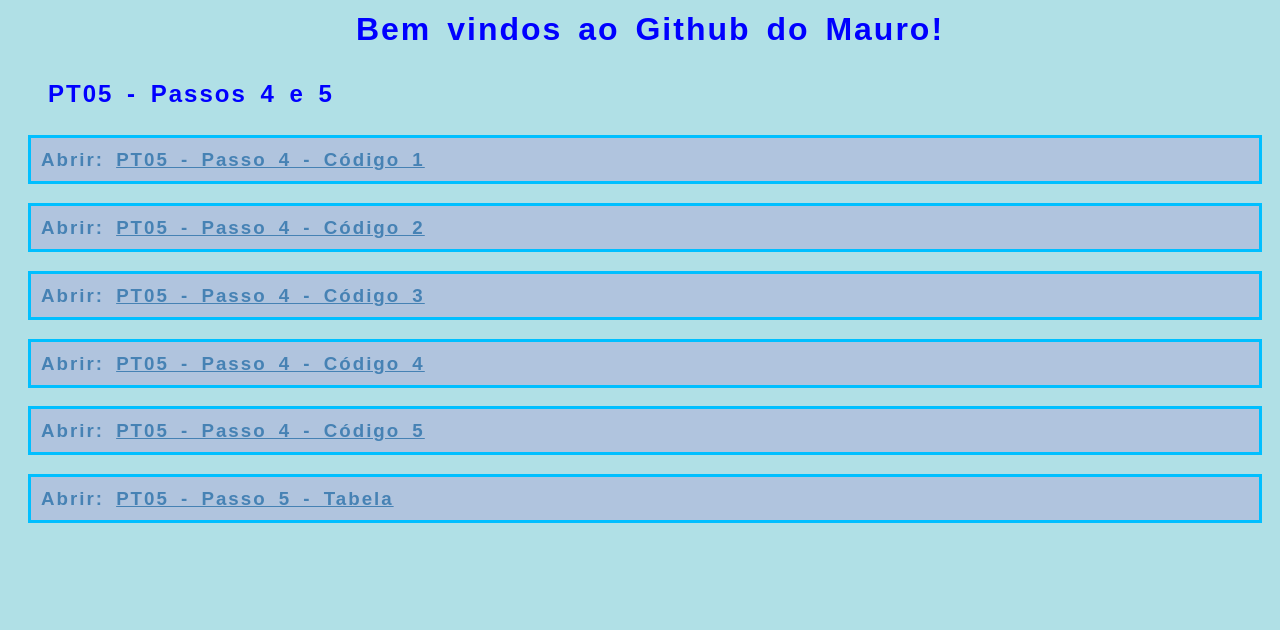
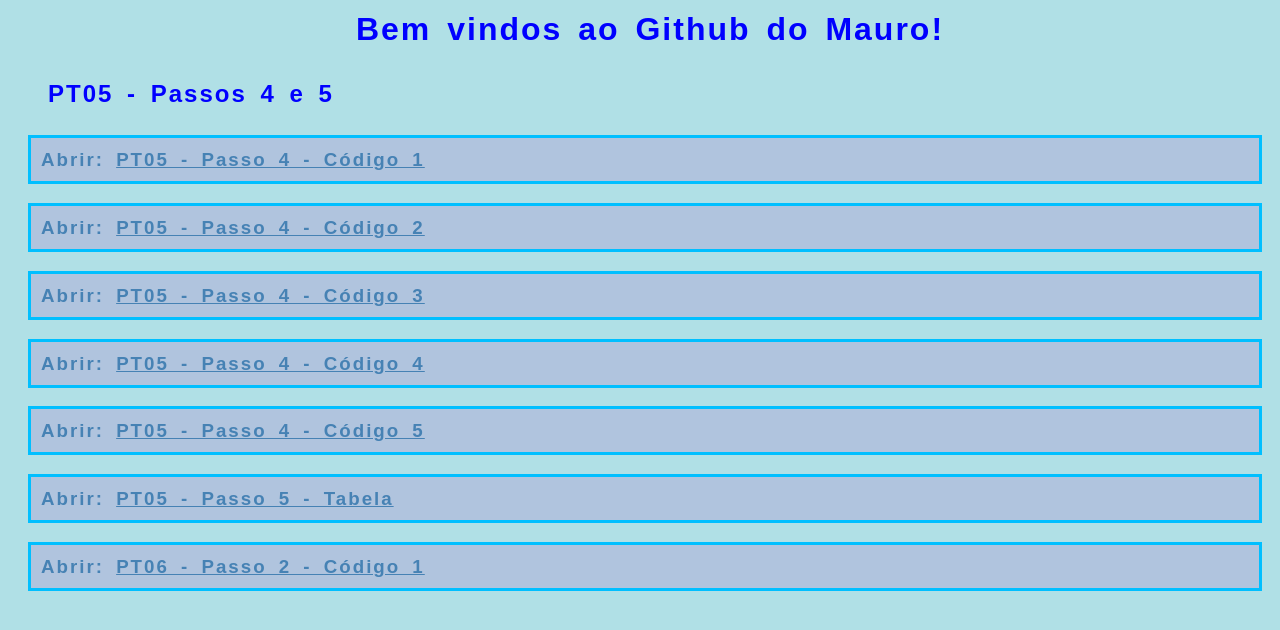
Before and after one commit to mauroppfigueiredo/mauroppfigueiredo.github.io, a plain HTML site: page index.html in a window 1280 px wide. Drawn offline with Linux system fonts and the light colour scheme; files whose address does not match are found by name.

Commit message:
Update index.html

```diff
--- a/index.html
+++ b/index.html
@@ -51,5 +51,12 @@
          PT05 - Passo 5 - Tabela
          </a>
       </h3>
+      <h3>
+         Abrir:
+         <a href="https://mauroppfigueiredo.github.io/2.1/">
+         PT06 - Passo 2 - Código 1
+         </a>
+      </h3>
+
    </body>
 </html>
```
